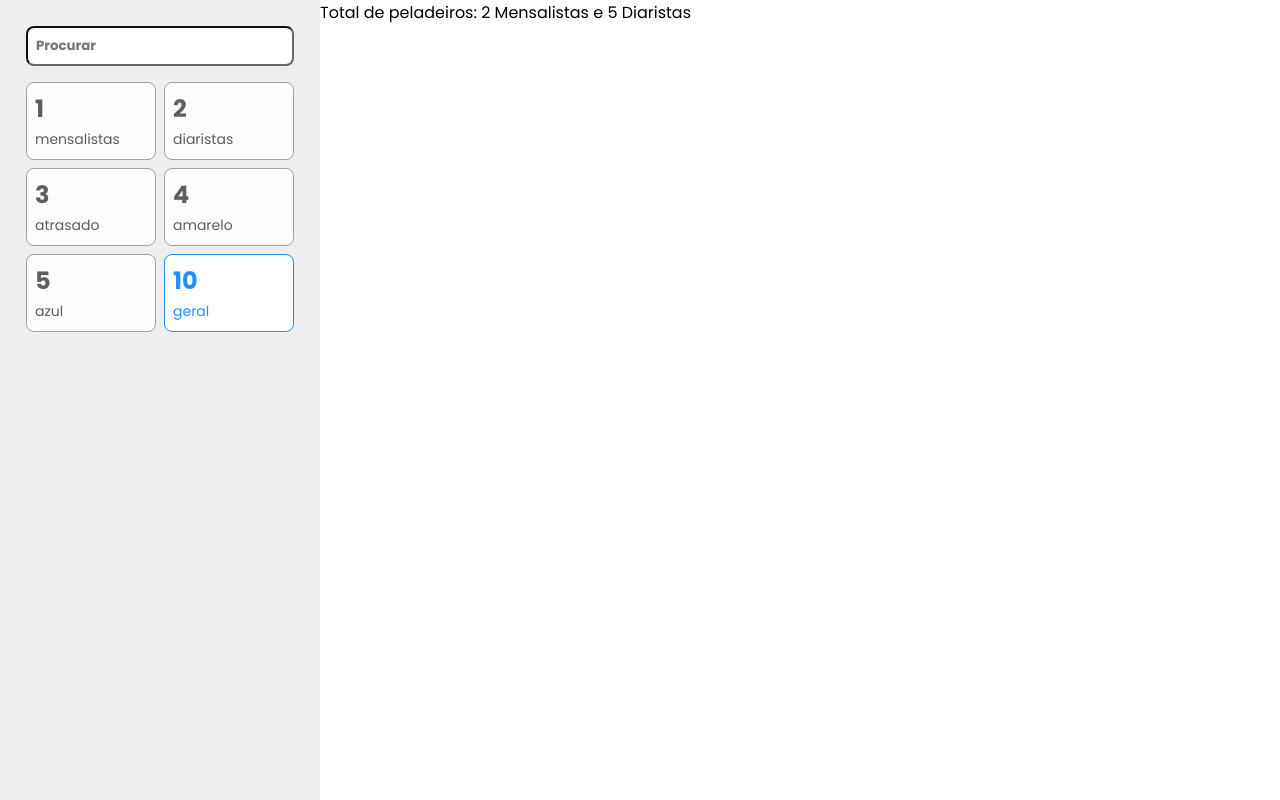
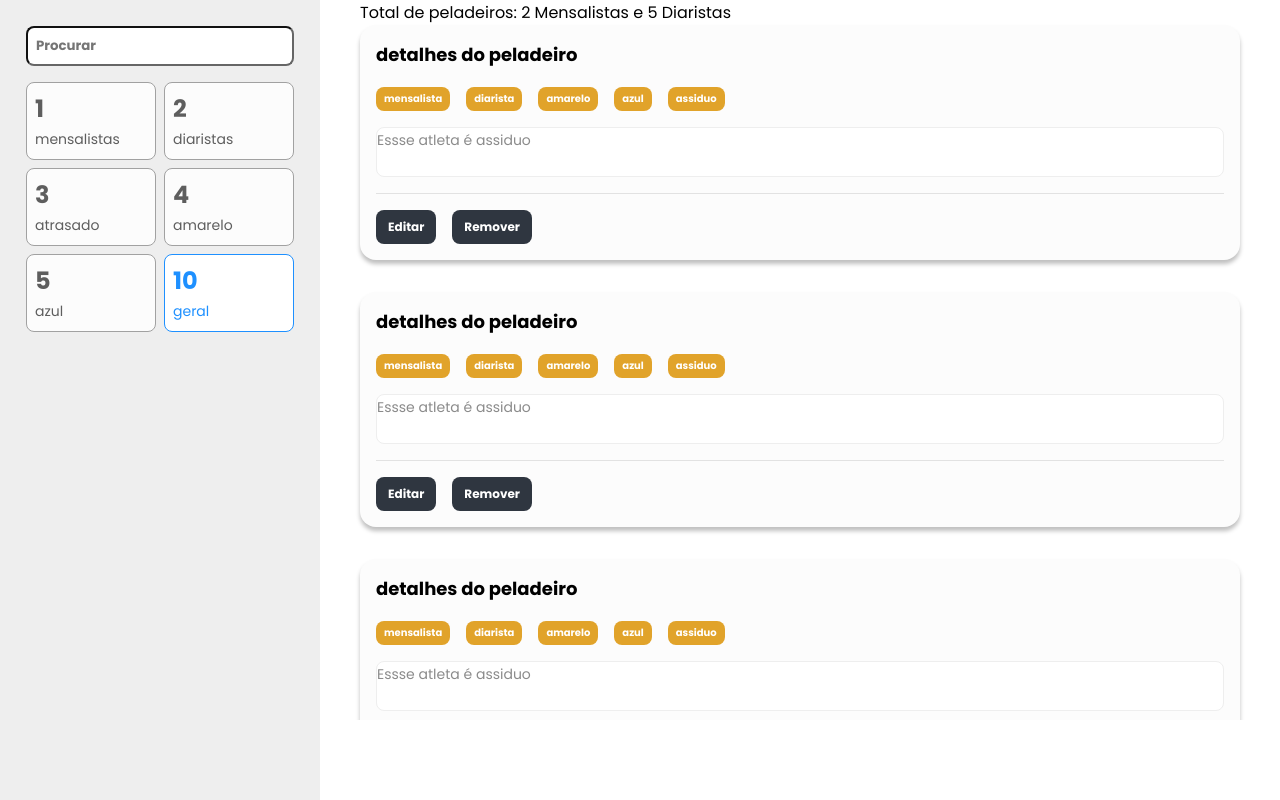
Before and after one commit to jonathandcosta/react_mel, a React (Vite) app in the folder lista_pelada/: page / in a window 1280 px wide. Built offline with nearby package versions, Linux system fonts and the light colour scheme.

Commit message:
chore finishing the card detals

```diff
--- /dev/null
+++ b/lista_pelada/src/components/Detalhes/index.tsx
@@ -0,0 +1,17 @@
+import { Acoes, Botao, Card, Descricao, Tag, Titulo } from "./styles";
+
+export const Detalhes = () => (
+  <Card>
+    <Titulo>detalhes do peladeiro</Titulo>
+    <Tag>mensalista</Tag>
+    <Tag>diarista</Tag>
+    <Tag>amarelo</Tag>
+    <Tag>azul</Tag>
+    <Tag>assiduo</Tag>
+    <Descricao>Essse atleta é assiduo</Descricao>
+    <Acoes>
+      <Botao>Editar</Botao>
+      <Botao>Remover</Botao>
+    </Acoes>
+  </Card>
+)
--- /dev/null
+++ b/lista_pelada/src/components/Detalhes/styles.ts
@@ -0,0 +1,57 @@
+import styled from 'styled-components';
+
+export const Card = styled.div`
+  background-color: #fcfcfc;
+  box-shadow: 0px 4px 4px rgba(0, 0, 0, 0.25);
+  padding: 16px;
+  margin-bottom: 32px;
+  border-radius: 16px;
+`;
+
+export const Titulo = styled.h3`
+  font-size: 18px;
+  font-weight: bold;
+  margin-bottom: 16px;
+`;
+
+export const Tag = styled.span`
+  padding: 4px 8px;
+  font-size: 10px;
+  font-weight: bold;
+  color: #fff;
+  background-color: #e1a32a;
+  border-radius: 8px;
+  margin-right: 16px;
+  display: inline-block;
+`;
+
+export const Descricao = styled.textarea`
+  color: #8b8b8b;
+  font-size: 14px;
+  line-height: 24px;
+  font-family: Poppins, monospace;
+  display: block;
+  width: 100%;
+  margin-top: 16px;
+  margin-bottom: 16px;
+  resize: none;
+  border: solid 1px #eee;
+  border-radius: 8px;
+`;
+
+export const Acoes = styled.div`
+  border-top: 1px solid rgba(0, 0, 0, 0.1);
+  padding-top: 16px;
+`;
+
+export const Botao = styled.button`
+  font-weight: bold;
+  font-size: 12px;
+  color: #fff;
+  padding: 8px 12px;
+  border: none;
+  cursor: pointer;
+  background-color: #2f3640;
+  border-radius: 8px;
+  margin-right: 16px;
+`;
--- a/lista_pelada/src/containers/Lista/index.tsx
+++ b/lista_pelada/src/containers/Lista/index.tsx
@@ -1,5 +1,22 @@
+import { Detalhes } from "../../components/Detalhes";
+import { Container } from "./styles";
+
 export const Lista = () => (
-  <main>
+  <Container>
     <p>Total de peladeiros: 2 Mensalistas e 5 Diaristas</p>
-  </main>
+    <ul>
+      <li>
+        <Detalhes />
+      </li>
+      <li>
+        <Detalhes />
+      </li>
+      <li>
+        <Detalhes />
+      </li>
+      <li>
+        <Detalhes />
+      </li>
+    </ul>
+  </Container>
 )
--- /dev/null
+++ b/lista_pelada/src/containers/Lista/styles.ts
@@ -0,0 +1,7 @@
+import styled from 'styled-components';
+
+export const Container = styled.main`
+  padding: 0 40px;
+  height: 90vh;
+  overflow-y: scroll;
+`;
--- a/lista_pelada/src/styles/index.ts
+++ b/lista_pelada/src/styles/index.ts
@@ -6,6 +6,7 @@ export const EstiloGlobal = createGlobalStyle`
   padding: 0;
   box-sizing: border-box;
   font-family: Poppins, sans-serif;
+  list-style: none;
 }
 `;
 
```
